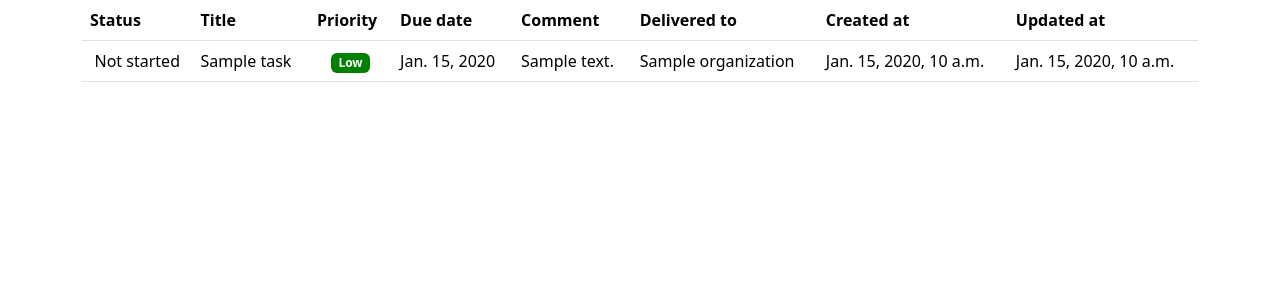
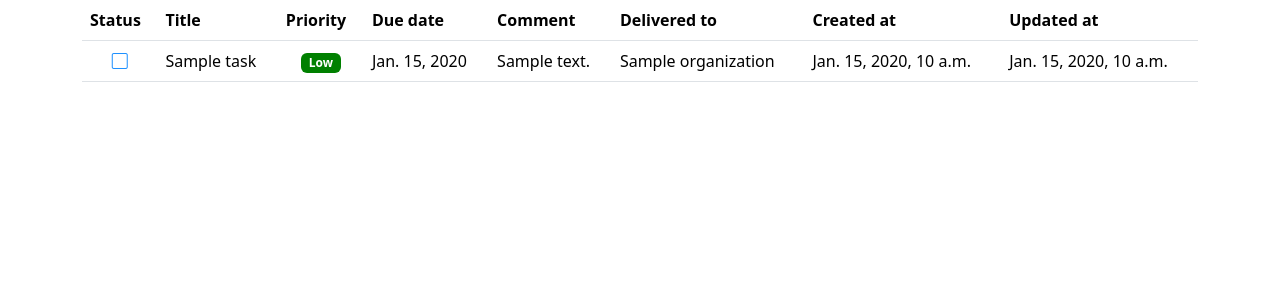
Before and after one commit to andrea-pollastro/todo, a Django app: page / in a window 1280 px wide. Shown: the part 56-356 px from the top of the page. Run offline with Django 5.2, Linux system fonts and the light colour scheme; tables that the repository leaves empty hold one stand-in row (values such as "Sample post"); some libraries are stand-ins or nearby versions.

Commit message:
status customization

```diff
--- a/todowebapp/todolist/templates/list-todo.html
+++ b/todowebapp/todolist/templates/list-todo.html
@@ -11,8 +11,18 @@
       <tbody>
         {% for task in tasks %}
         <tr>
-          <td class="text-center">{{ task.get_status_display }}</td>
+          <td class="text-center" style="color: dodgerblue">
+            {% if task.status == 0 %}
+            <i class="bi bi-square"></i>
+            {% elif task.status == 1 %}
+            <i class="bi bi-square-half"></i>
+            {% elif task.status == 2 %}
+            <i class="bi bi-square-fill"></i>
+            {% endif %}
+          </td>
+
           <td>{{ task.title }}</td>
+
           <td class="text-center">
             {% if task.priority == 0 %}
               <span class="badge text-bg-green" style="background-color: green;">{{ task.get_priority_display }}</span>
@@ -26,6 +36,7 @@
               {{ task.get_priority_display }}
             {% endif %}
           </td>
+
           <td>{{ task.due_date }}</td>
           <td>{{ task.comment }}</td>
           <td>{{ task.delivered_to.name }}</td>
--- a/todowebapp/todolist/templates/master.html
+++ b/todowebapp/todolist/templates/master.html
@@ -4,6 +4,7 @@
         <title>{% block title %} MySuperApp {% endblock %}</title>
         {% load django_bootstrap5 %}
         {% bootstrap_css %}
+        <link rel="stylesheet" href="https://cdn.jsdelivr.net/npm/bootstrap-icons@1.13.1/font/bootstrap-icons.min.css">
         {% block css %}
         <style>
             /*qui i tuoi css*/
```
